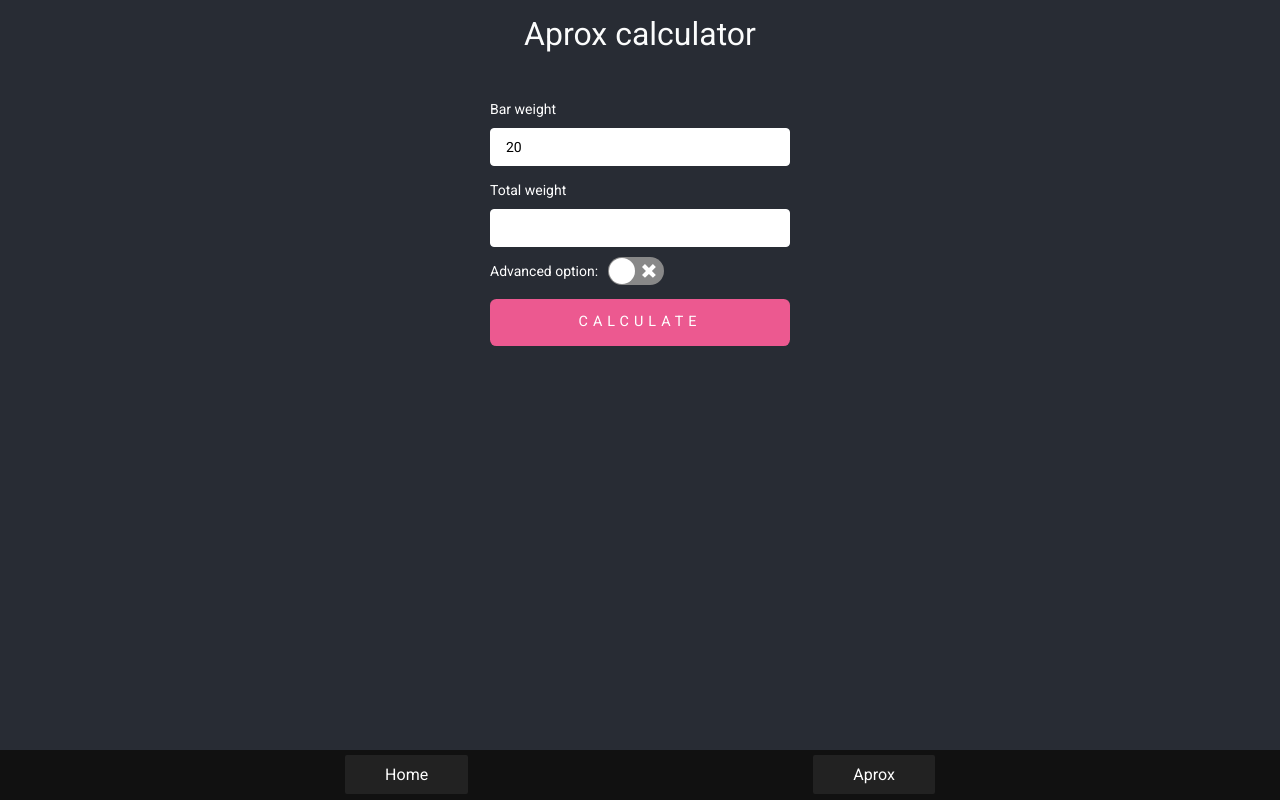
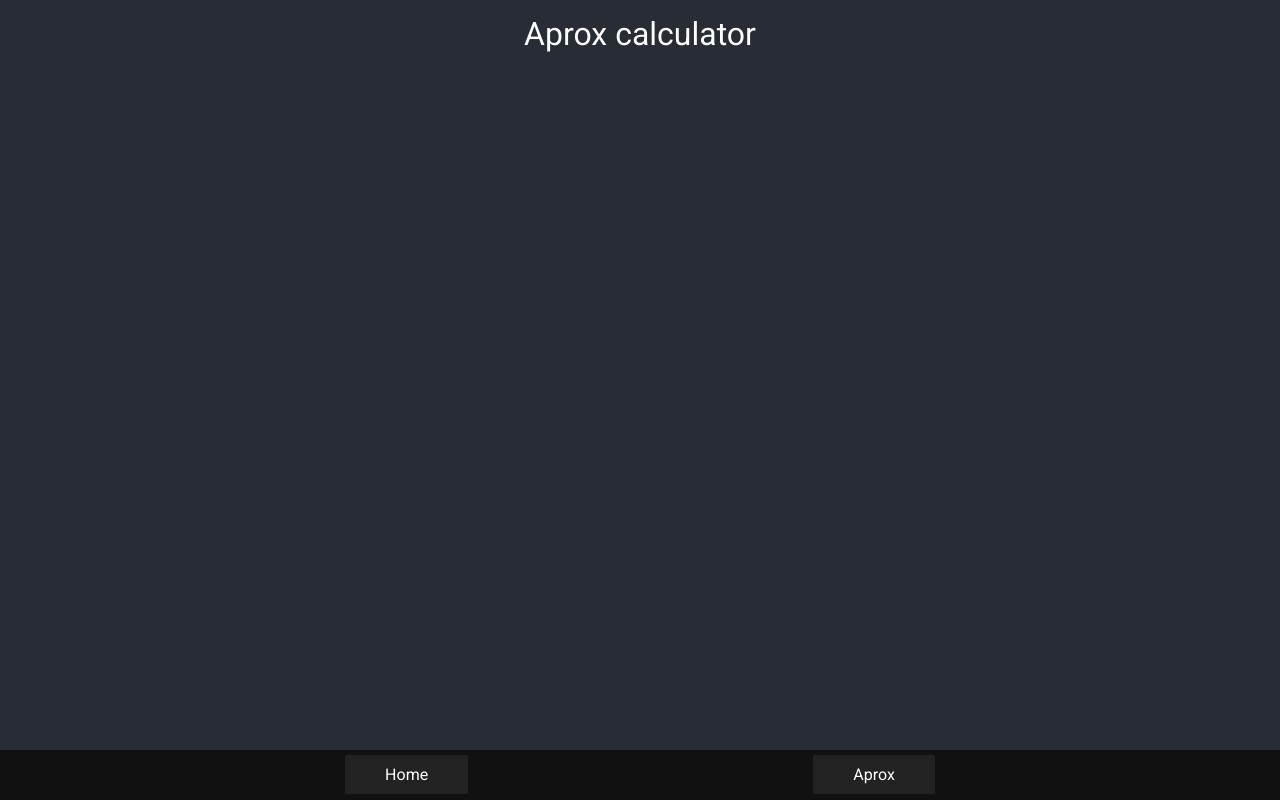
Before and after one commit to Negri234279/react-calc-disc, a React (Create React App) app: page /aprox in a window 1280 px wide. Built offline with nearby package versions, Linux system fonts and the light colour scheme.

Commit message:
Sructuring routes

```diff
--- a/src/App.jsx
+++ b/src/App.jsx
@@ -1,10 +1,10 @@
 import { Fragment } from 'react';
 import { Link, Route } from 'react-router-dom';
 import { Switch } from 'react-router';
-import CalcDisc from './pages/CalcDisc.jsx';
-import Aprox from './pages/Aprox.jsx';
+import CalcDisc from './pages/DiscCalc/CalcDisc.jsx';
+import Aprox from './pages/AproxCalc/Aprox.jsx';
 import NoMatch from './components/NoMatch.jsx'
-import "./app.scss";
+import "./styles/app.scss"
 
 const App = () => {
 
--- a/src/pages/Aprox.jsx
+++ /dev/null
@@ -1,19 +0,0 @@
-import React, { Fragment } from "react";
-import Header from "../components/header.jsx";
-import FormDisc from '../components/FormDisc.jsx';
-import DiscContainer from '../components/DiscContainer.jsx';
-
-const Aprox = () => {
-
-    return (
-
-        <Fragment>
-            <Header title="Aprox calculator" />
-            <FormDisc />
-            <DiscContainer />
-        </Fragment>
-
-    );
-};
-
-export default Aprox;
--- /dev/null
+++ b/src/pages/AproxCalc/Aprox.jsx
@@ -0,0 +1,19 @@
+import React, { Fragment } from "react";
+import Header from "../../components/header.jsx";
+//import FormDisc from '../components/FormDisc.jsx';
+//import DiscContainer from '../components/DiscContainer.jsx';
+
+const Aprox = () => {
+
+    return (
+
+        <Fragment>
+            <Header title="Aprox calculator" />
+            {/*<FormDisc />
+            <DiscContainer />*/}
+        </Fragment>
+
+    );
+};
+
+export default Aprox;
--- a/src/pages/CalcDisc.jsx
+++ b/src/pages/DiscCalc/CalcDisc.jsx
@@ -1,7 +1,7 @@
 import React, { Fragment } from "react";
-import Header from "../components/header.jsx";
-import FormDisc from '../components/FormDisc.jsx';
-import DiscContainer from '../components/DiscContainer.jsx';
+import Header from "../../components/header.jsx";
+import FormDisc from './components/FormDisc.jsx';
+import DiscContainer from './components/DiscContainer.jsx';
 
 const CalcDisc = () => {
 
```
Also changed, not shown: src/pages/DiscCalc/components/DiscContainer.jsx (renamed from src/components/DiscContainer.jsx), src/pages/DiscCalc/components/FormDisc.jsx (renamed from src/components/FormDisc.jsx), src/pages/DiscCalc/styles/discContainer.scss (renamed from src/styles/discContainer.scss), src/pages/DiscCalc/styles/formDisc.scss (renamed from src/styles/formDisc.scss), src/styles/app.scss (renamed from src/app.scss).
